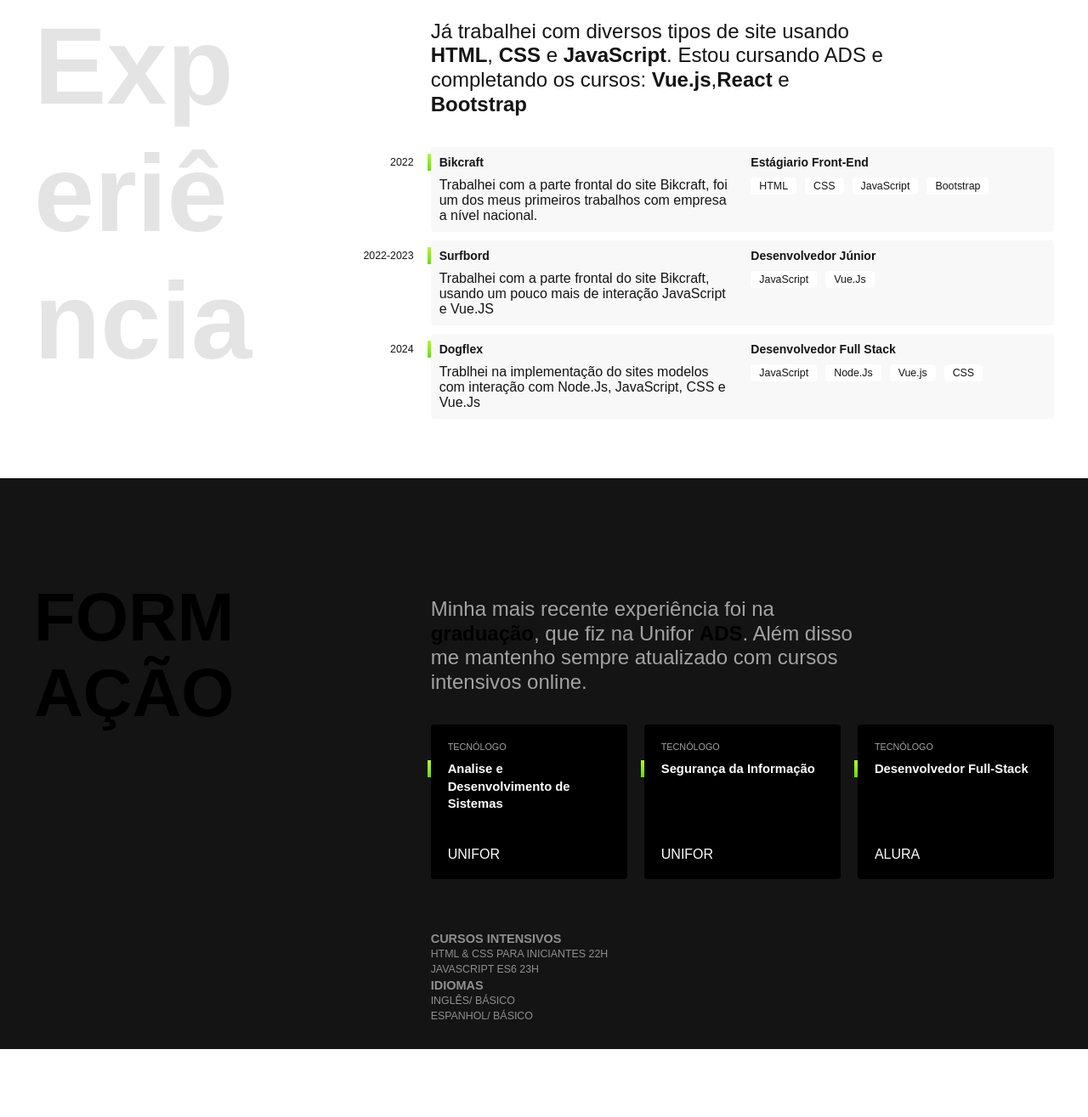
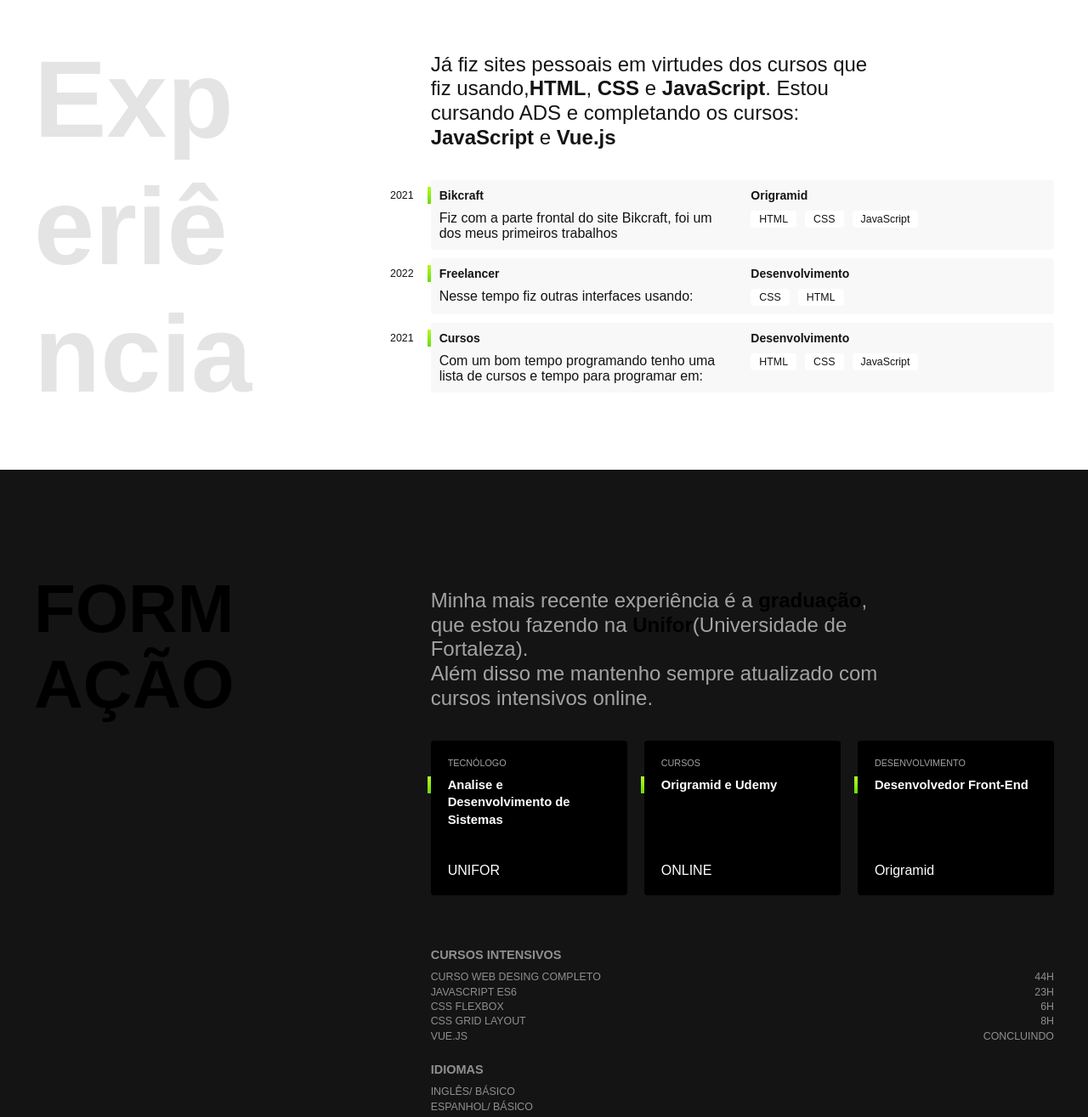
Before and after one commit to Ericsilvaa/portfolio, a plain HTML site: page index.html in a window 1280 px wide. Shown: the part 725-2040 px from the top of the page at 85% size. Before the commit the page ends 1960 px from the top, so only its background shows below. Drawn offline with Linux system fonts and the light colour scheme.

Commit message:
atualizações 01

```diff
--- a/index.html
+++ b/index.html
@@ -10,7 +10,7 @@
 
 <body>
   <header class="container header">
-  <a href="index.html"><img src="./img/marca.svg" alt="Lobo"></a>
+  <a href="index.html"><h1 class="logo">Eric Silva</h1></a>
 
     <nav>
       <ul class="header-menu">
@@ -26,7 +26,7 @@
       <img src="./img/perfil.jpg" alt="Lobo">
       <div class="intro-right">
         <h1>Desenvolvedor <br> Front End</h1>
-        <p>Trabalho com desenvolvimento Front End de sites e já trabalhei em outras empresas como a Dog´s.</p>
+        <p>Tenciono ocupar o cargo na área de Desenvolvimento para colaborar com a gestão mais assertiva dos projetos, trazendo resultados palpáveis e duradouros.</p>
       </div>
     </main>
 
@@ -34,41 +34,39 @@
     <section class="container experiencia" id="experiencia">
       <h2 class="subtitulo">Experiência</h2>
       <div>
-        <p class="experiencia-texto">Já trabalhei com diversos tipos de site usando <strong>HTML</strong>, <strong>CSS</strong> e <strong>JavaScript</strong>. Estou cursando ADS e completando os cursos: <strong>Vue.js</strong>,<strong>React</strong> e <strong>Bootstrap</strong></p>
+        <p class="experiencia-texto">Já fiz sites pessoais em virtudes dos cursos que fiz usando,<strong>HTML</strong>, <strong>CSS</strong> e <strong>JavaScript</strong>. Estou cursando ADS e completando os cursos: <strong>JavaScript</strong> e <strong>Vue.js</strong></p>
         <div class="empresa">
-          <span class="empresa-ano">2022</span>
+          <span class="empresa-ano">2021</span>
           <h3 class="empresa-cargo">Bikcraft</h3>
-          <span class="empresa-cargo">Estágiario Front-End</span>
-          <p class="">Trabalhei com a parte frontal do site Bikcraft, foi um dos meus primeiros trabalhos com empresa a nível nacional.</p>
+          <span class="empresa-cargo">Origramid</span>
+          <p class="">Fiz com a parte frontal do site Bikcraft, foi um dos meus primeiros trabalhos</p>
           <ul class="empresa-itens">
             <li>HTML</li>
             <li>CSS</li>
             <li>JavaScript</li>
-            <li>Bootstrap</li>
           </ul>
         </div>
 
         <div class="empresa">
-          <span class="empresa-ano">2022-2023</span>
-          <h3 class="empresa-cargo">Surfbord</h3>
-          <span class="empresa-cargo">Desenvolvedor Júnior</span>
-          <p class="">Trabalhei com a parte frontal do site Bikcraft, usando um pouco mais de interação JavaScript e Vue.JS</p>
+          <span class="empresa-ano">2022</span>
+          <h3 class="empresa-cargo">Freelancer</h3>
+          <span class="empresa-cargo">Desenvolvimento</span>
+          <p class="">Nesse tempo fiz outras interfaces usando:</p>
           <ul class="empresa-itens">
-            <li>JavaScript</li>
-            <li>Vue.Js</li>
+            <li>CSS</li>
+            <li>HTML</li>
           </ul>
         </div>
 
         <div class="empresa">
-          <span class="empresa-ano">2024</span>
-          <h3 class="empresa-cargo">Dogflex</h3>
-          <span class="empresa-cargo">Desenvolvedor Full Stack</span>
-          <p class="">Trablhei na implementação do sites modelos com interação com Node.Js, JavaScript, CSS e Vue.Js</p>
+          <span class="empresa-ano">2021</span>
+          <h3 class="empresa-cargo">Cursos</h3>
+          <span class="empresa-cargo">Desenvolvimento</span>
+          <p class="">Com um bom tempo programando tenho uma lista de cursos e tempo para programar em:</p>
           <ul class="empresa-itens">
+            <li>HTML</li>
+            <li>CSS</li>
             <li>JavaScript</li>
-            <li>Node.Js</li>
-            <li>Vue.js</li>
-            <li>CSS</li>
           </ul>
         </div>
       </div>
@@ -79,10 +77,10 @@
         <h2 class="subtitulo">Formação</h2>
 
         <div>
-          <p class="formacao-texto"> Minha mais recente experiência foi na <strong>graduação</strong>,
-            que fiz na Unifor <strong>ADS</strong>. Além disso
+          <p class="formacao-texto"> Minha mais recente experiência é a <strong>graduação</strong>,
+            que estou fazendo na <strong>Unifor</strong>(Universidade de Fortaleza). <br>Além disso
             me mantenho sempre atualizado com cursos intensivos
-            online.
+            online.</p>
           </p>
           <ul class="faculdade-lista">
             <li class="faculdade">
@@ -91,14 +89,14 @@
               <p class="faculdade-faculdade">UNIFOR</p>
             </li>
             <li class="faculdade">
-              <span class="faculdade-tipo">tecnólogo</span>
-              <h3 class="faculdade-curso"> Segurança da Informação</h3>
-              <p class="faculdade-faculdade">UNIFOR</p>
+              <span class="faculdade-tipo">Cursos</span>
+              <h3 class="faculdade-curso"> Origramid e Udemy</h3>
+              <p class="faculdade-faculdade">ONLINE</p>
             </li>
             <li class="faculdade">
-              <span class="faculdade-tipo">tecnólogo</span>
-              <h3 class="faculdade-curso"> Desenvolvedor Full-Stack</h3>
-              <p class="faculdade-faculdade">ALURA</p>
+              <span class="faculdade-tipo">Desenvolvimento</span>
+              <h3 class="faculdade-curso"> Desenvolvedor Front-End</h3>
+              <p class="faculdade-faculdade">Origramid</p>
             </li>
           </ul>
 
@@ -106,8 +104,12 @@
             <div class="cursos">
               <h3>Cursos Intensivos</h3>
               <ul>
-                <li>HTML & CSS para Iniciantes <span>22h</span></li>
+                <li>Curso Web Desing completo<span>44h</span></li>
                 <li>JavaScript ES6 <span>23h</span></li>
+                <li>CSS FLEXBOX<span>6h</span></li>
+                <li>CSS GRID LAYOUT<span>8h</span></li>
+                <li>Vue.Js<span>concluindo</span></li>
+
               </ul>
             </div>
 
--- a/style.css
+++ b/style.css
@@ -43,9 +43,17 @@ img {
   word-break: break-all;
   max-width: 4ch;
 }
+
+a {
+  text-decoration: none;
+}
 /* Fim Gerais */
 
 /* Header */
+
+header > a {
+  color: #141414;
+}
 
 .header {
   display: flex;
@@ -63,7 +71,6 @@ img {
 .header-menu a {
   font-size: 1.2rem;
   font-weight: 500;
-  text-decoration: none;
   padding: 10px 20px;
   color: #141414;
   line-height: 1.3px;
@@ -101,9 +108,16 @@ img {
   z-index: -1;
 }
 
+.intro-right p {
+  font-size: 0.975rem;
+  margin-top: 15px;
+  width: 70ch;
+}
+
 /* Seção 01 - Experiência */
 .experiencia {
   margin-bottom: 60px;
+  margin-top: 40px;
 }
 .experiencia .subtitulo {
   color: #e4e4e4;
@@ -250,3 +264,17 @@ img {
   text-transform: uppercase;
   margin-bottom: 30px;
 }
+
+.cursos ul {
+  margin-top: 8px;
+  margin-bottom: 20px;
+}
+.cursos li {
+  display: flex;
+  justify-content: space-between;
+}
+
+.idiomas ul {
+  margin-top: 8px;
+}
+/* mobile */
```
